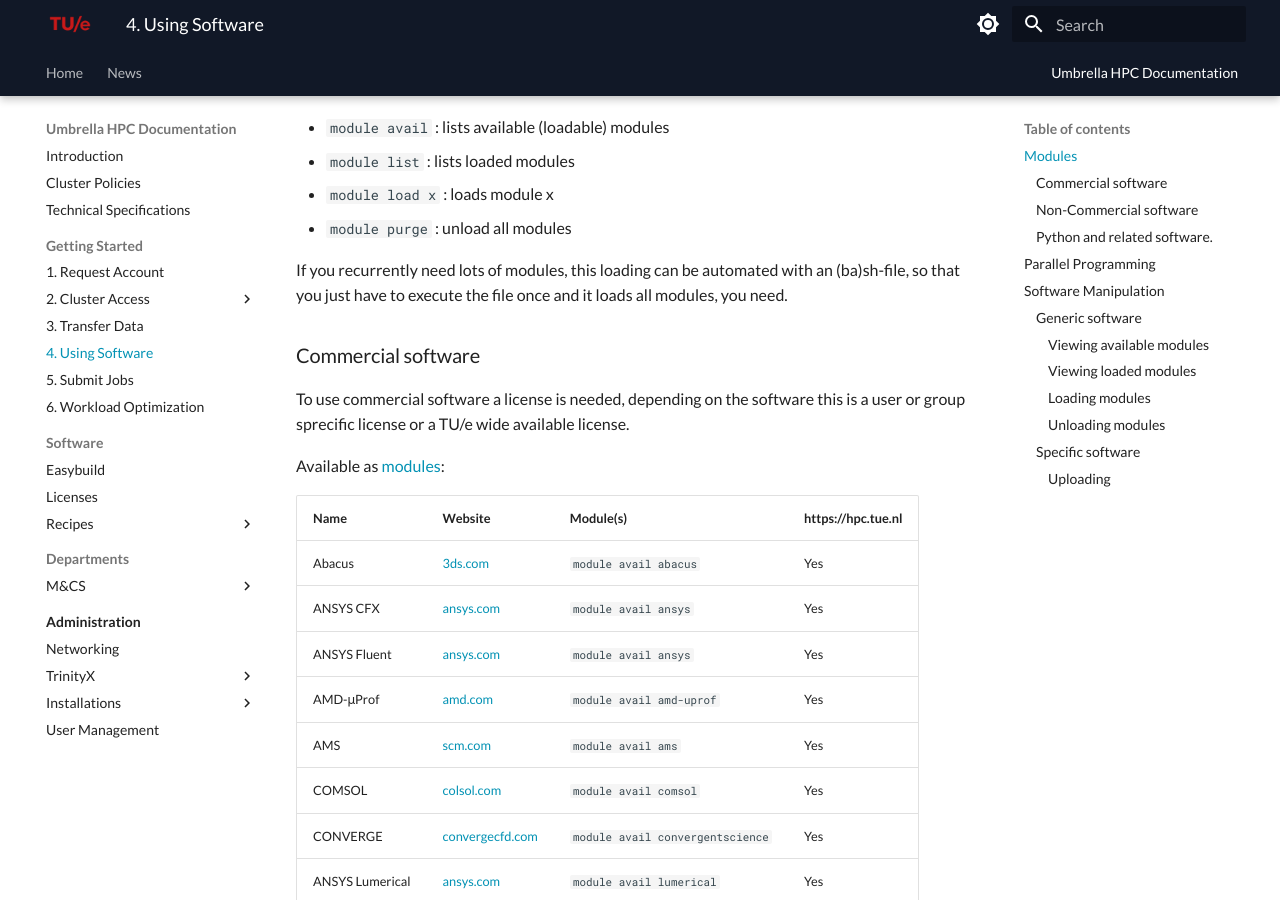
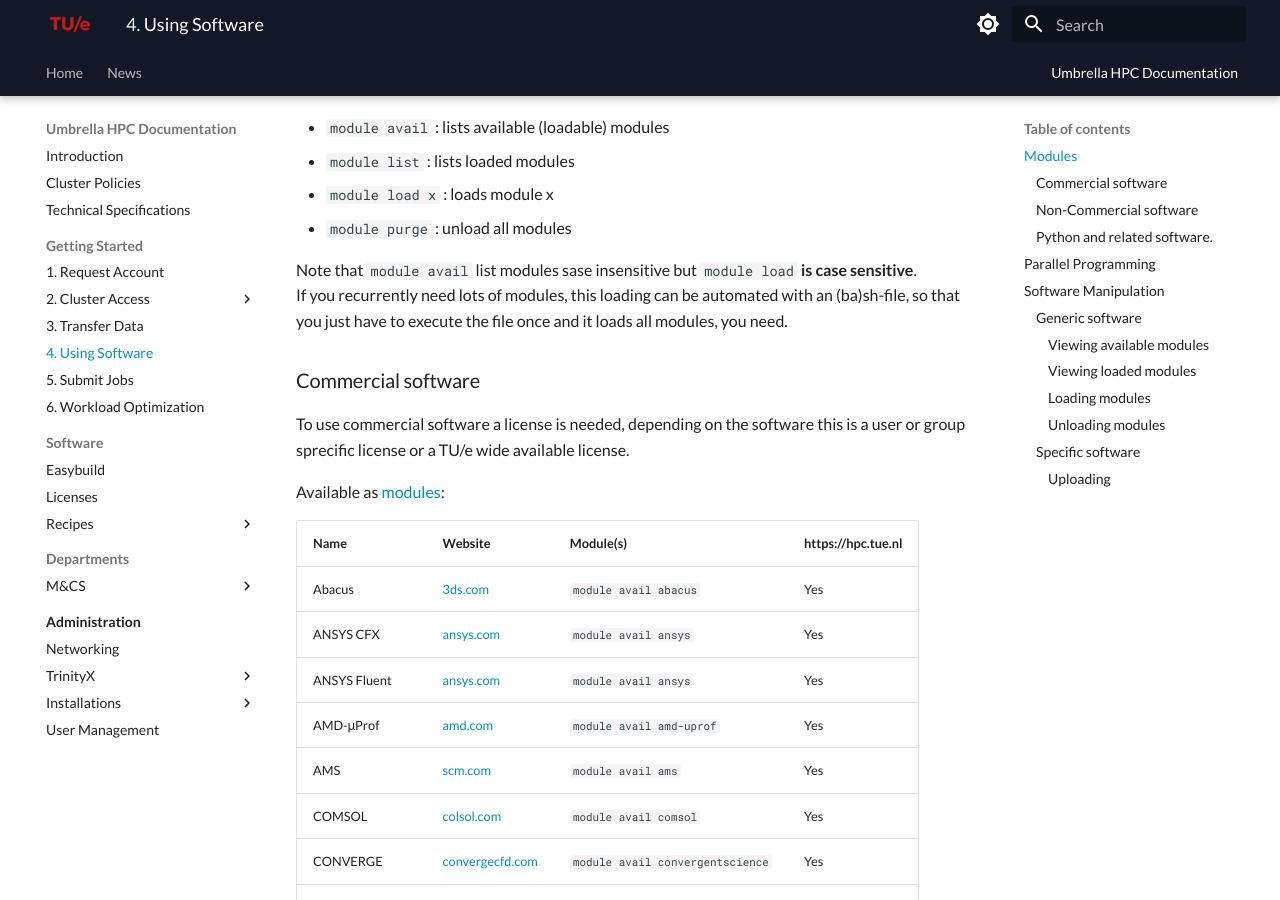
Before and after one commit to gferhpc/supercomputing.tue.nl, an MkDocs documentation site: the page built from pages/documentation/steps/software/index.md, in a window 1280 px wide and 900 px high, scrolled down 350 px. Built offline with MkDocs 1.6.1 and Material for MkDocs 9.7.7, drawn with Linux system fonts in a browser that asks for light colours; some of the changed text lies outside the part shown.

Commit message:
Update index.md

```diff
--- a/pages/documentation/steps/software/index.md
+++ b/pages/documentation/steps/software/index.md
@@ -15,6 +15,7 @@
 - `module load x` : loads module x
 - `module purge`  : unload all modules
 
+Note that `module avail` list modules sase insensitive but `module load` **is case sensitive**.
 If you recurrently need lots of modules, this loading can be automated with an (ba)sh-file, so that you just have to execute the file once and it loads all modules, you need.
 
 
@@ -129,6 +130,7 @@
 | ParaView       | 5.11.2-foss-2023a                    | `module avail ParaView`  | Yes |
 | R              | 4.2.1-foss-2022a  4.3.2-gfbf-2023a   | `module avail R/`        | |
 | Rstudio        | 2022.07.2+576-foss-2022a-Java-11-R-4.2.1 | `module avail RStudio` | Yes |
+| Spark          | 3.3.1-foss-2022a 3.5.0-foss-2023a    | `module avail Spark`        | |
 
 ### Python and related software.
 
```
